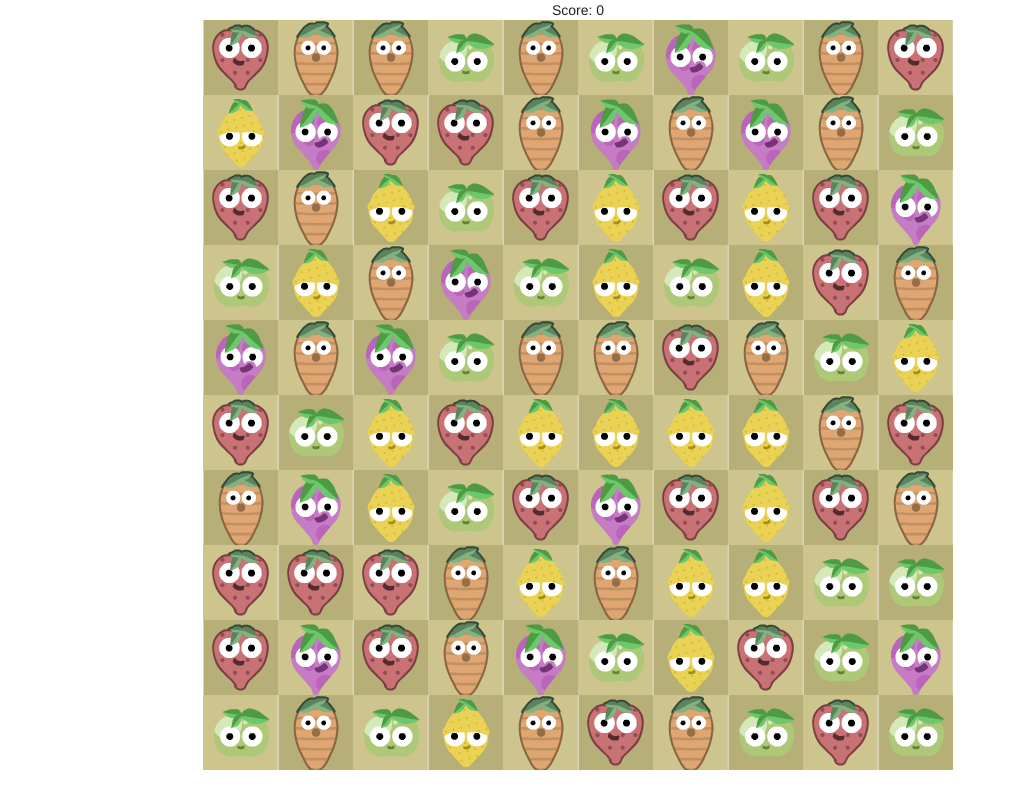
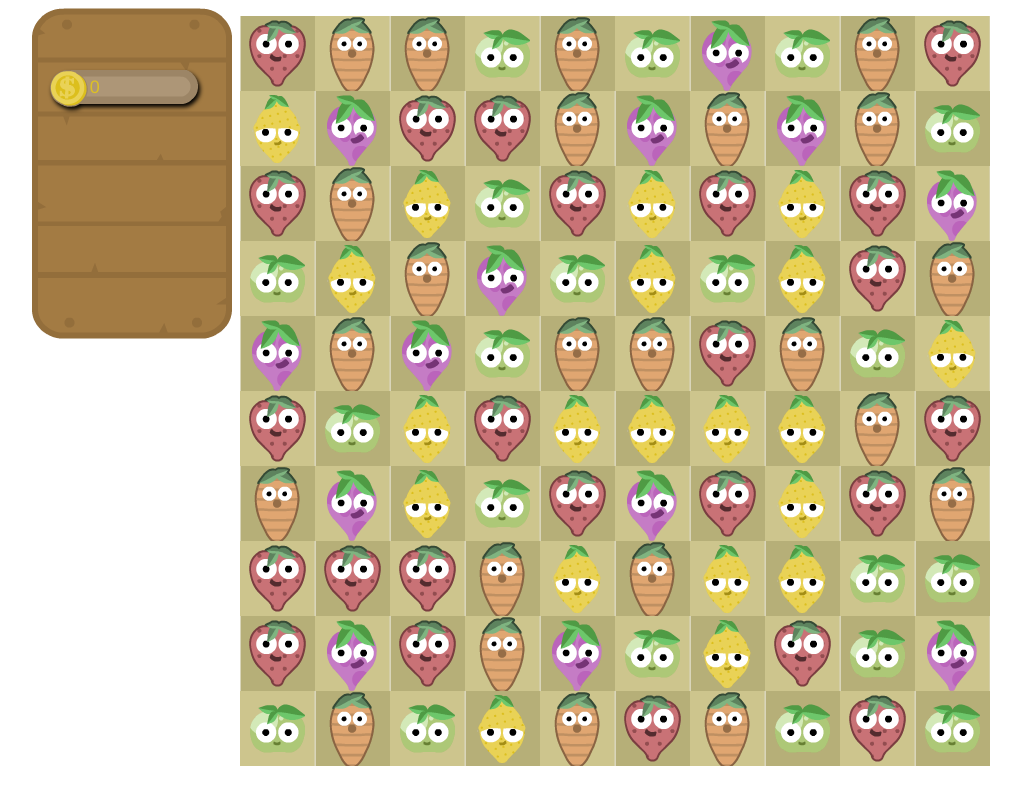
Before and after one commit to lukaszbanas/bejeveled, a Vue app: page / in a window 1280 px wide. Both pictures are taken after a click on the button "NEW GAME". Shown: the whole page, without its empty margins (62-1083 px from the left). Built offline with nearby package versions, Linux system fonts and the light colour scheme.

Commit message:
graphics

```diff
--- a/src/App.vue
+++ b/src/App.vue
@@ -1,7 +1,7 @@
 <template>
   <div id="app">
     <Menu v-if="isGameNotRunning === true"/>
-    <div v-if="isGameNotRunning === false">
+    <div class="game-container mdl-grid" v-if="isGameNotRunning === false">
       <Scoreboard :score="$store.state.game.score" />
       <Board />
     </div>
@@ -27,7 +27,7 @@ export default {
 }
 </script>
 
-<style>
+<style lang="scss">
   .sprite {
     background: transparent url('./assets/sprites.png') no-repeat top left;
   }
@@ -35,4 +35,8 @@ export default {
   body {
     text-align: center;
   }
+
+  .game-container {
+    width: 100vw;
+  }
 </style>
--- a/src/components/Board.vue
+++ b/src/components/Board.vue
@@ -1,5 +1,5 @@
 <template>
-    <div class="fields-container">
+    <div class="fields-container mdl-cell mdl-cell--4-col">
         <div class="fields-row" :key="'k' + row" v-for="row in $store.state.board.rows">
             <div class="fields-col sprite" :key="'c' + col" v-for="col in $store.state.board.cols">
                 <Field :key="'k' + row + 'c' + col"
@@ -25,6 +25,7 @@
 <style scoped>
     .fields-container {
         display: inline-block;
+        width: 750px;
     }
 
     .fields-row {
--- a/src/components/Scoreboard.vue
+++ b/src/components/Scoreboard.vue
@@ -1,6 +1,8 @@
 <template>
-    <div class="scoreboard">
-        Score: <span>{{ score }}</span>
+    <div class="scoreboard-container sprite">
+        <div class="scoreboard sprite mdl-cell mdl-cell--4-col">
+            <span>{{ score }}</span>
+        </div>
     </div>
 </template>
 
@@ -13,6 +15,25 @@
     }
 </script>
 
-<style scoped>
+<style scoped lang="scss">
+    .scoreboard-container {
+        margin-left: calc(33.3333333333% - 325px - 16px);
+        background-position: -200px -111px;
+        width: 200px;
+        height: 331px;
+        padding: 54px 10px 10px;
+        box-sizing: border-box;
+    }
 
+    .scoreboard {
+        width: 148px;
+        background-position: -200px -605px;
+        height: 37px;
+        padding: 0 10px 0 40px;
+        line-height: 34px;
+        color: #ddc124;
+        font-size: 18px;
+        text-align: left;
+        filter: drop-shadow(2px 3px 2px #000);
+    }
 </style>
```
